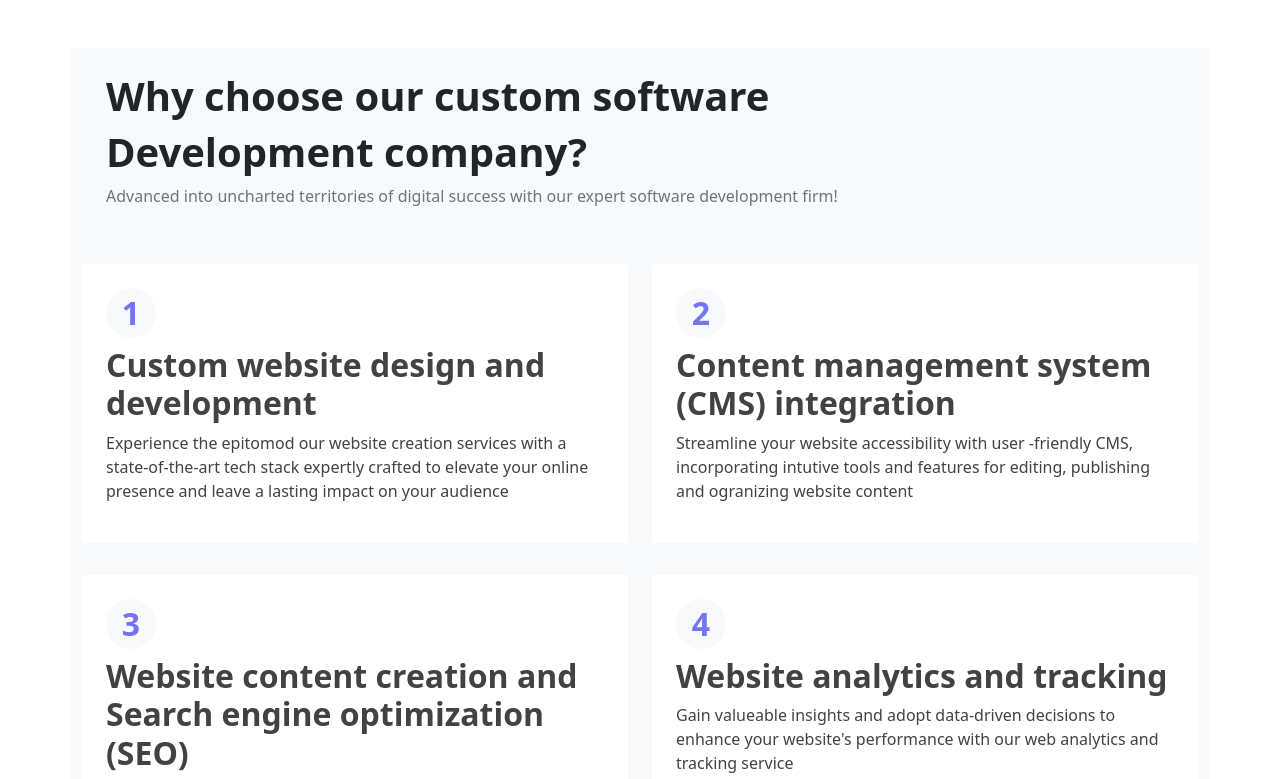
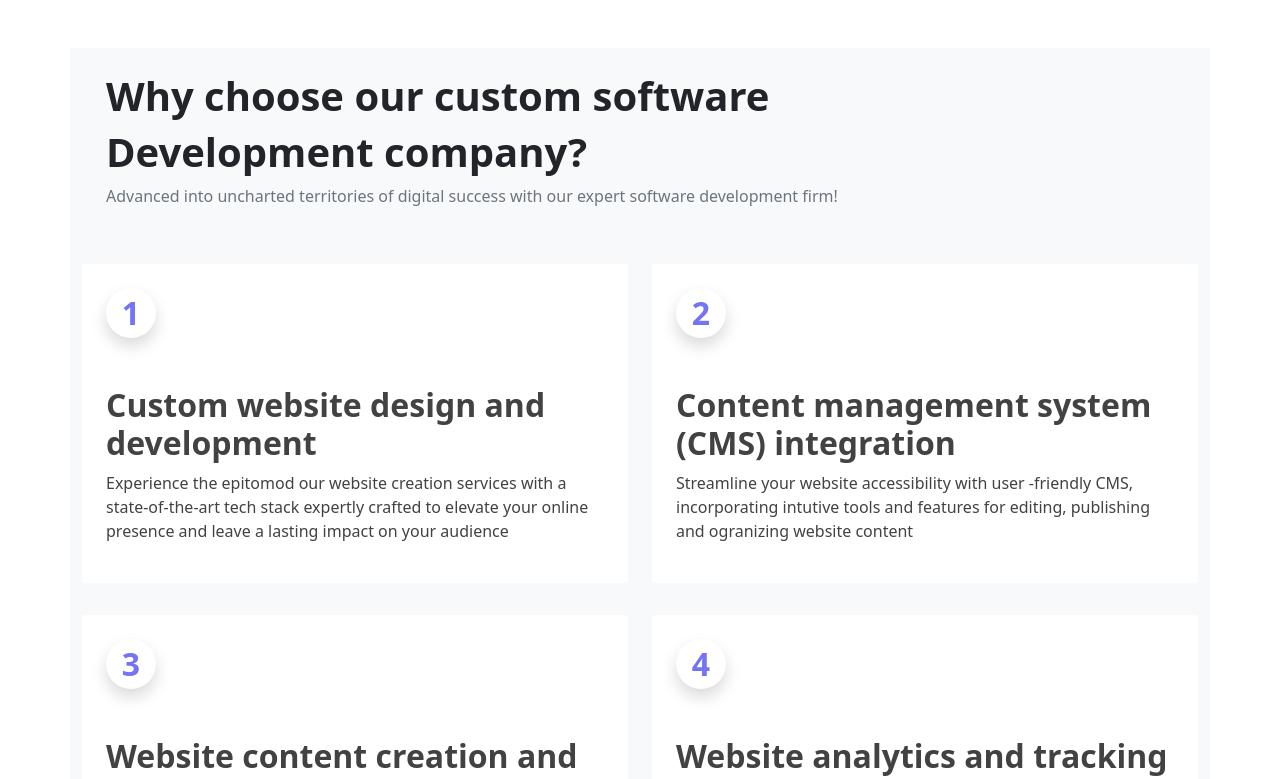
Before and after one commit to srestamalla/nextcomponentcard, a Next.js app: page / in a window 1280 px wide. Shown: the top 779 px of the page. Built offline with nearby package versions, Linux system fonts and the light colour scheme.

Commit message:
[update] added box shadow

```diff
--- a/components/Card.js
+++ b/components/Card.js
@@ -3,7 +3,7 @@ const Card = ({ id, title, para }) => {
     <>
       <div className="bg-white p-4" style={{ borderRadius: "3px" }}>
         <div
-          className="bg-light justify-content-center d-flex align-items-center h2 fw-bold "
+          className="bg-body justify-content-center d-flex align-items-center h2 fw-bold shadow p-3 mb-5  "
           style={{
             borderRadius: "50%",
             height: "50px",
--- a/components/Section.js
+++ b/components/Section.js
@@ -4,6 +4,7 @@ import Card from ".//Card";
 import Title from ".//Title";
 
 const Section = () => {
+  //data for cards
   const cardData = [
     {
       id: 1,
@@ -31,6 +32,8 @@ const Section = () => {
       para: "Ensure your website's smooth operation and longevity woth our website design and hosting service including regular maintainance down the line. This includes regular updates and backups whit website testing and quality assurance ofr website security.",
     },
   ];
+
+  //data for title
   const titleData = [
     {
       id: 1,
```
